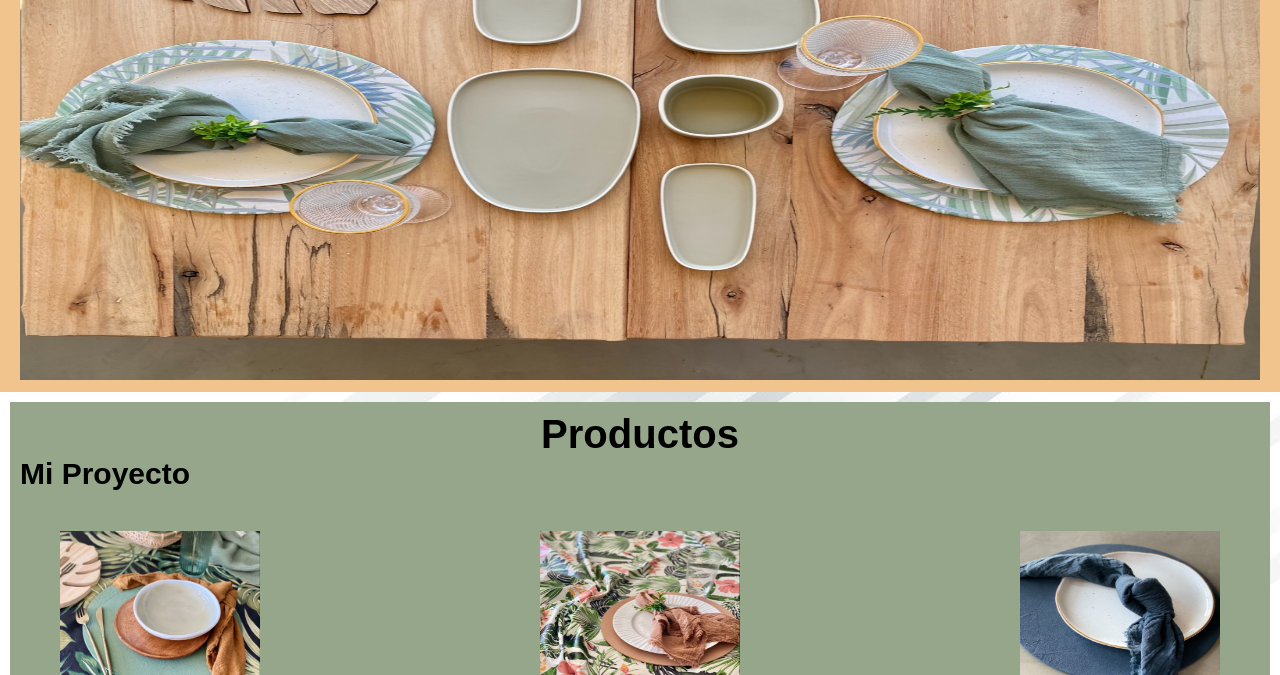
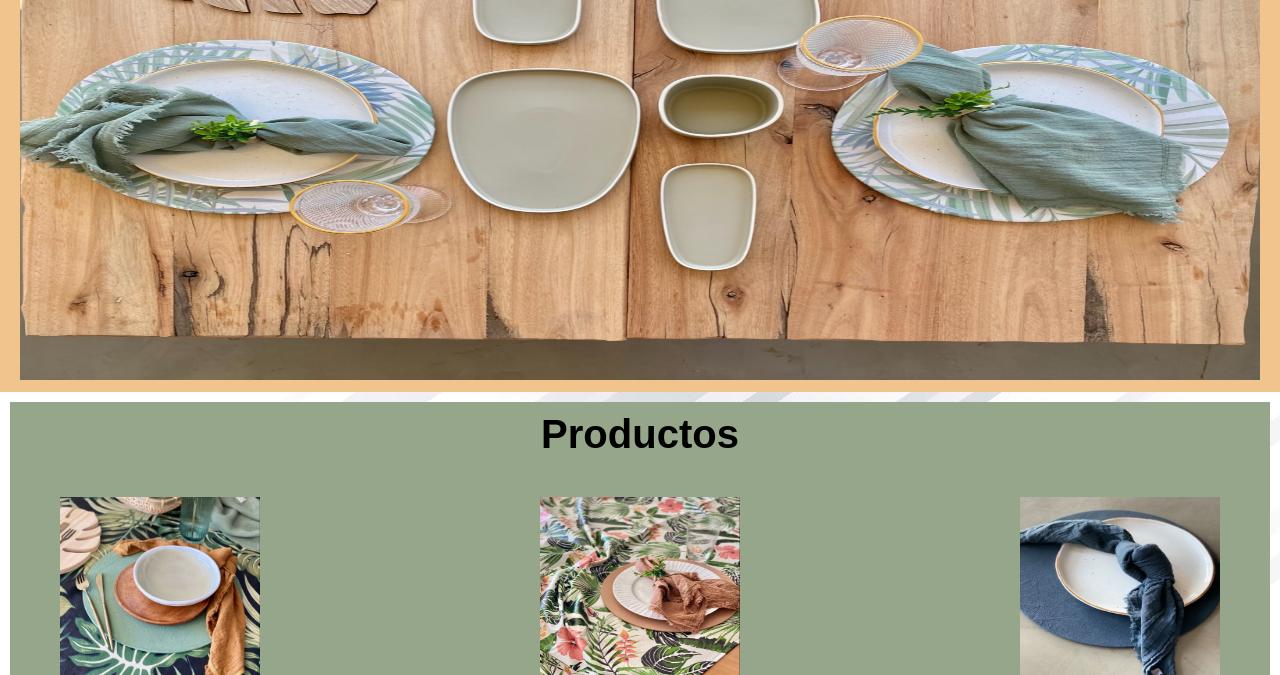
Before and after one commit to AlfreMath24/RepositorioCoderAlf, a plain HTML site: page index.html in a window 1280 px wide. Shown: the part 125-800 px from the top of the page. Drawn offline with Linux system fonts and the light colour scheme.

```diff
--- a/index.html
+++ b/index.html
@@ -30,9 +30,6 @@
 	</nav>
 	<main class="productos">
 		<h1 class="textcenter titulo__producto--md">Productos</h1>
-		<h2>
-			<p>Mi Proyecto</p>
-		</h2>
 
 		<div class="contenedor">
 			<div class="div1">
```
